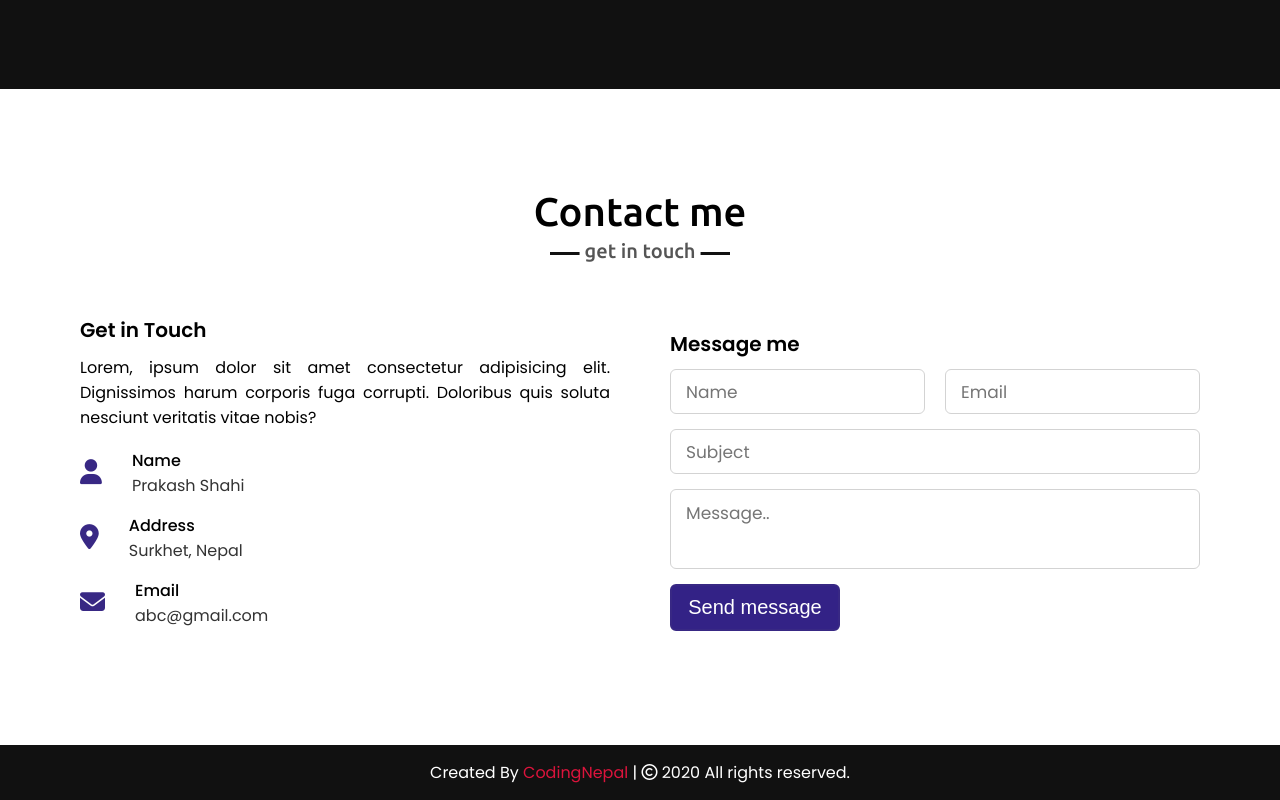
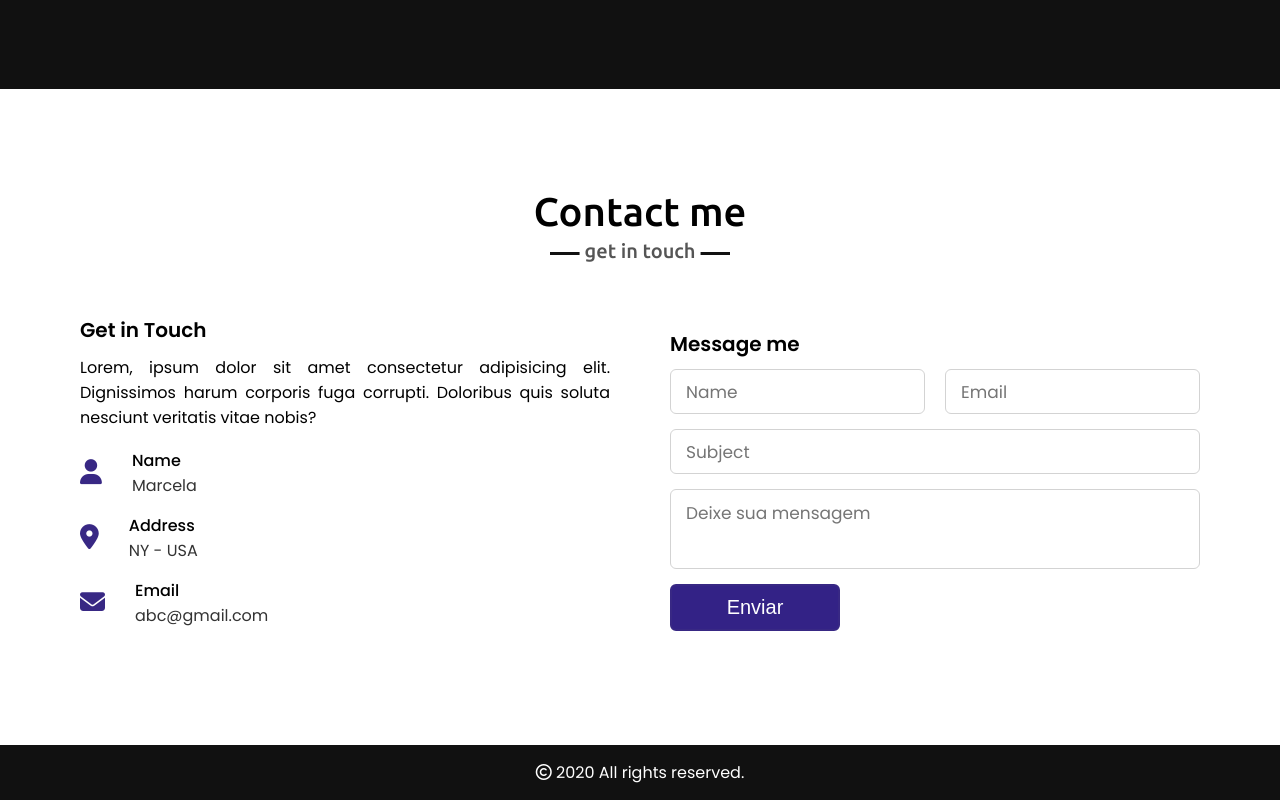
Before and after one commit to mauro-porto/Personal-Portfolio-Website, a plain HTML site: page index.html in a window 1280 px wide. Shown: the part 3535-4335 px from the top of the page. Drawn offline with nearby package versions, Linux system fonts and the light colour scheme.

Commit message:
Commit-inicial
a partir daqui

```diff
--- a/index.html
+++ b/index.html
@@ -177,14 +177,14 @@
                             <i class="fas fa-user"></i>
                             <div class="info">
                                 <div class="head">Name</div>
-                                <div class="sub-title">Prakash Shahi</div>
+                                <div class="sub-title">Marcela</div>
                             </div>
                         </div>
                         <div class="row">
                             <i class="fas fa-map-marker-alt"></i>
                             <div class="info">
                                 <div class="head">Address</div>
-                                <div class="sub-title">Surkhet, Nepal</div>
+                                <div class="sub-title">NY - USA</div>
                             </div>
                         </div>
                         <div class="row">
@@ -211,10 +211,10 @@
                             <input type="text" placeholder="Subject" required>
                         </div>
                         <div class="field textarea">
-                            <textarea cols="30" rows="10" placeholder="Message.." required></textarea>
+                            <textarea cols="30" rows="10" placeholder="Deixe sua mensagem" required></textarea>
                         </div>
                         <div class="button">
-                            <button type="submit">Send message</button>
+                            <button type="submit">Enviar</button>
                         </div>
                     </form>
                 </div>
@@ -224,7 +224,7 @@
 
     <!-- footer section start -->
     <footer>
-        <span>Created By <a href="https://www.codingnepalweb.com">CodingNepal</a> | <span class="far fa-copyright"></span> 2020 All rights reserved.</span>
+        <span class="far fa-copyright"></span> 2020 All rights reserved.</span>
     </footer>
 
     <script src="script.js"></script>
```
